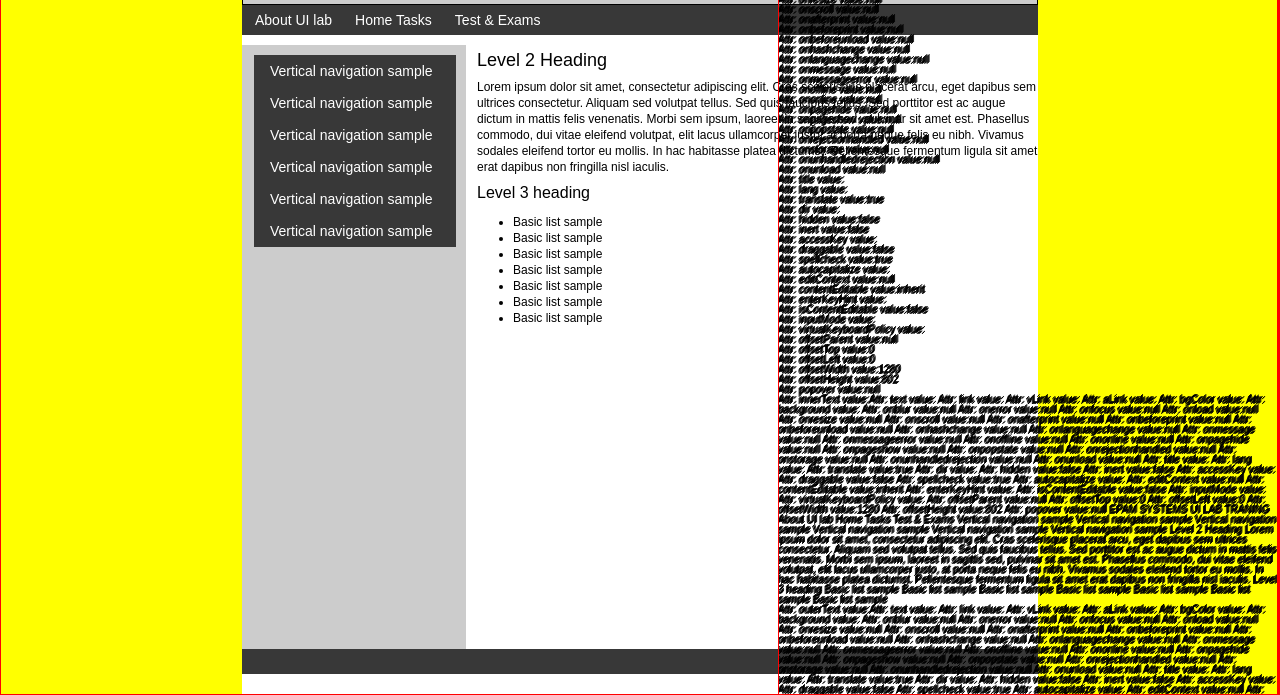
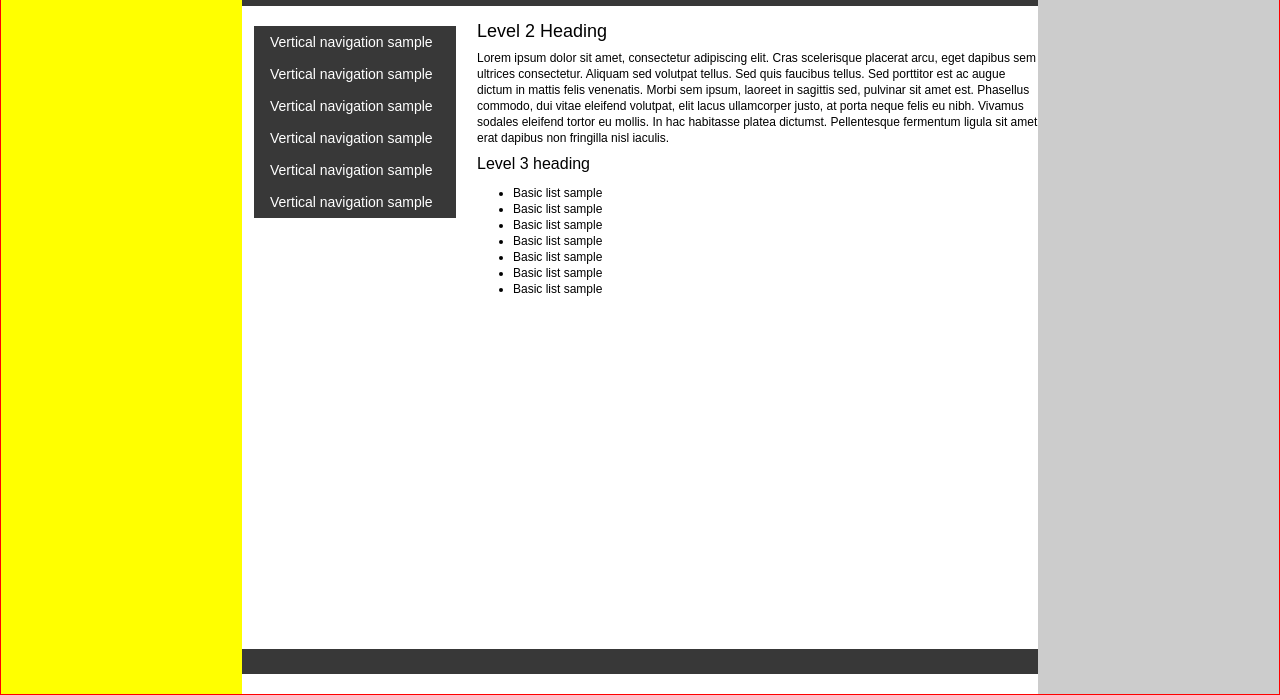
Before and after one commit to cumajkeee/Mouse-Over-DOM-Sniffer, a plain HTML site: page index.html in a window 1280 px wide. Shown: the part 107-802 px from the top of the page. Drawn offline with Linux system fonts and the light colour scheme.

Commit message:
Added code: made singleton, changed to target.attributes

```diff
--- a/css/common.css
+++ b/css/common.css
@@ -167,5 +167,7 @@ div li:hover {
     line-height: 10px;
     height: 100%;
     border: 1px solid red;
-    width: 500px;
+    width: 400px;
+    z-index: -1;
+    background-color: #ccc;
 }
--- a/js/script.js
+++ b/js/script.js
@@ -1,7 +1,6 @@
-var target;
+var Sniffer = (function (){
+    var instance = {};
     var elementAttr = document.querySelector('.target-info');
-var body = document.getElementsByTagName('body')[0];
-var highlighted = document.querySelector('.highlighted');
 
     function removeChildren(node) {
         var children = node.childNodes;
@@ -11,8 +10,7 @@ function removeChildren(node) {
         }
     }
 
-
-function showElementAttr(e) {
+    instance.showElementAttr = function (e) {
         var target = e.target || event.srcElement;
         var relatedTarget = e.relatedTarget || e.fromElement;
 
@@ -25,12 +23,17 @@ function showElementAttr(e) {
         target.style.background="#FFFF00";
         target.style.border="1px solid #FF0000";
 
-    for (var key in target){
+        for (var key in target.attributes){
             var item = document.createElement('div');
-        item.innerHTML = "<b>Attr:</b> " + key + " <b>value:</b>" + target[key];
-        elementAttr.appendChild(item.cloneNode(true))
+            item.innerHTML = "<b>Attr:</b> " + key + " <b>value:</b>" + target.attributes[key];
+            elementAttr.appendChild(item);
         }
         return false;
-}
+    };
 
-body.addEventListener('mouseover', showElementAttr, false);
+    Sniffer = function() {
+        return instance;
+    };
+
+    window.addEventListener('mouseover', instance.showElementAttr, false);
+})();
```
Also changed, not shown: img/background-vertical-nav.png (deleted), img/left_col_bg.gif (deleted), img/logo.png (deleted). Lines whose indentation alone changed are shown as unchanged.
